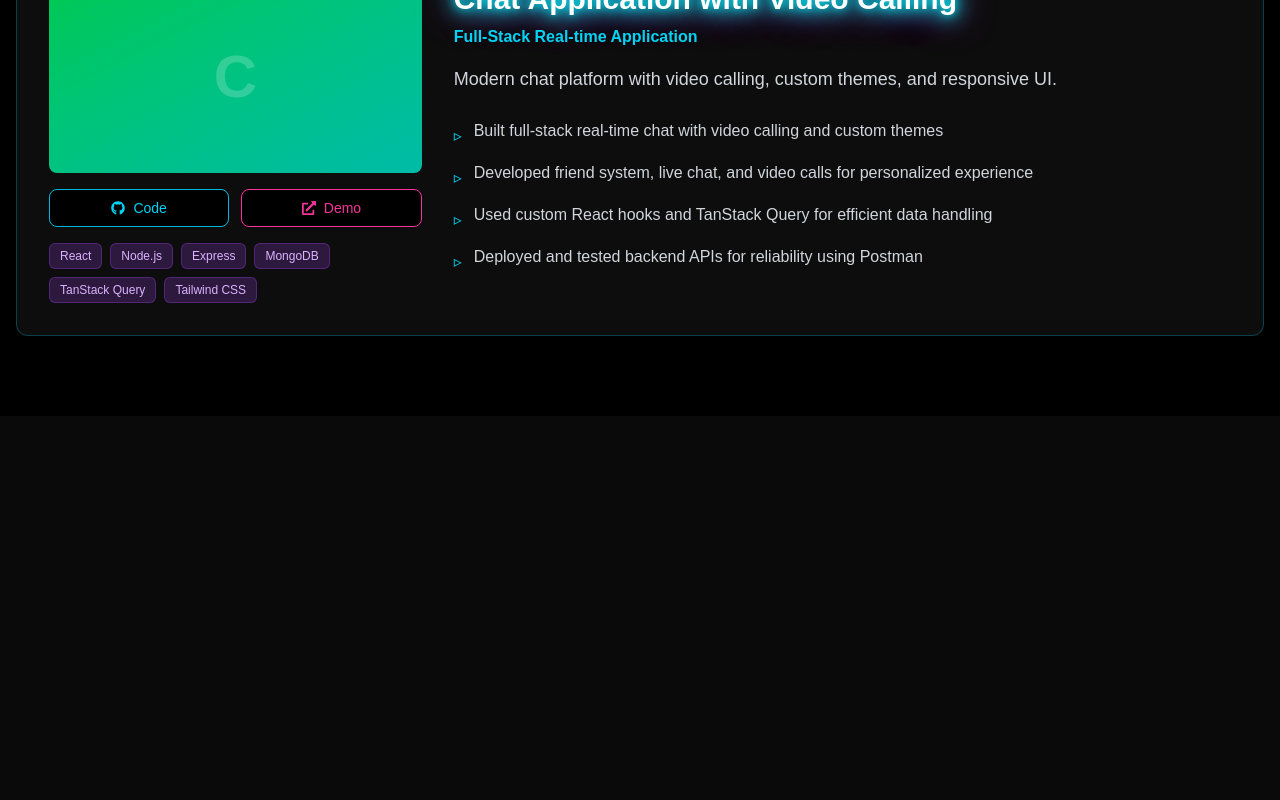
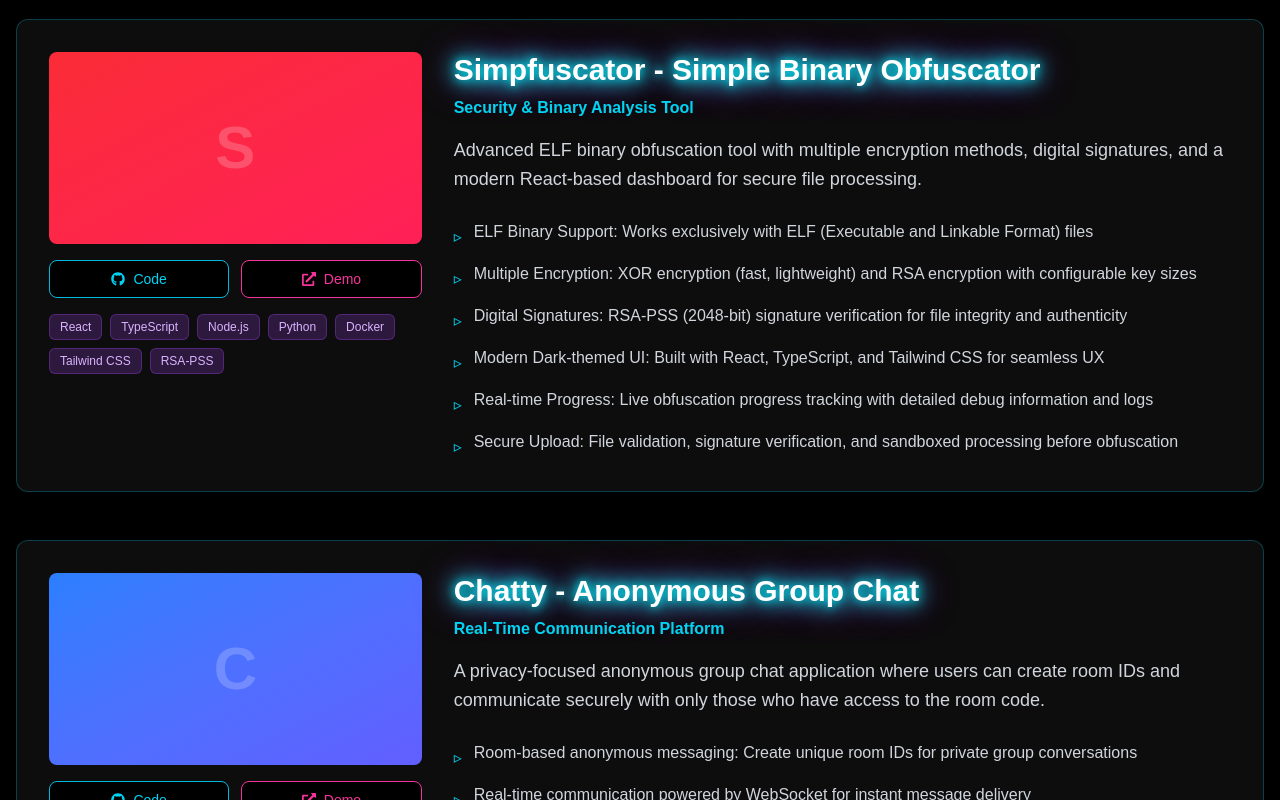
Before and after one commit to lakshya1333/Portfolio, a Next.js app: page /projects in a window 1280 px wide. Shown: the part 1220-2020 px from the top of the page. Before the commit the page ends 1636 px from the top, so only its background shows below. Built offline with nearby package versions, Linux system fonts and the light colour scheme.

Commit message:
Added all my projects

```diff
--- a/app/components/Hero.tsx
+++ b/app/components/Hero.tsx
@@ -2,12 +2,41 @@
 
 import { motion } from "framer-motion";
 import { TypeAnimation } from "react-type-animation";
-import { FaGithub, FaLinkedin, FaEnvelope, FaPhone, FaArrowRight, FaCode, FaLaptopCode, FaRocket } from "react-icons/fa";
+import { FaGithub, FaLinkedin, FaEnvelope, FaPhone, FaArrowRight, FaCode, FaLaptopCode, FaRocket, FaDownload } from "react-icons/fa";
 import Link from "next/link";
 
 export default function Hero() {
   return (
     <section className="relative min-h-screen flex flex-col overflow-hidden">
+      {/* Animated Grid Background */}
+      <div className="absolute inset-0 bg-grid-pattern opacity-20"></div>
+
+      {/* Gradient Orbs */}
+      <motion.div
+        className="absolute top-20 left-20 w-96 h-96 bg-cyan-500/20 rounded-full blur-3xl"
+        animate={{
+          scale: [1, 1.2, 1],
+          opacity: [0.3, 0.5, 0.3],
+        }}
+        transition={{
+          duration: 8,
+          repeat: Infinity,
+          ease: "easeInOut",
+        }}
+      />
+      <motion.div
+        className="absolute bottom-20 right-20 w-96 h-96 bg-purple-500/20 rounded-full blur-3xl"
+        animate={{
+          scale: [1.2, 1, 1.2],
+          opacity: [0.5, 0.3, 0.5],
+        }}
+        transition={{
+          duration: 8,
+          repeat: Infinity,
+          ease: "easeInOut",
+        }}
+      />
+
       {/* Navigation */}
       <motion.nav
         initial={{ opacity: 0, y: -20 }}
@@ -125,6 +154,15 @@ export default function Hero() {
                 </span>
               </Link>
 
+              <a
+                href="/Lakshya_Jain_CV.pdf"
+                download
+                className="group px-8 py-4 font-bold border-2 border-purple-500/50 text-purple-400 rounded-lg hover:bg-purple-500/10 hover:border-purple-500 transition-all flex items-center gap-2"
+              >
+                <FaDownload className="group-hover:animate-bounce" />
+                Download CV
+              </a>
+
               <Link
                 href="/contact"
                 className="group px-8 py-4 font-bold border-2 border-cyan-500/50 text-cyan-400 rounded-lg hover:bg-cyan-500/10 hover:border-cyan-500 transition-all flex items-center gap-2"
@@ -141,7 +179,7 @@ export default function Hero() {
               className="flex gap-4 pt-4"
             >
               <a
-                href="https://github.com/lakshya1333"
+                href="https://github.com/lakshyajain"
                 target="_blank"
                 rel="noopener noreferrer"
                 className="w-12 h-12 flex items-center justify-center bg-white/5 border border-cyan-500/30 rounded-lg hover:bg-cyan-500/10 hover:border-cyan-500 transition-all group"
@@ -149,7 +187,7 @@ export default function Hero() {
                 <FaGithub className="text-xl text-cyan-400 group-hover:scale-110 transition-transform" />
               </a>
               <a
-                href="https://linkedin.com/in/lakshya-jain-490ab9211"
+                href="https://linkedin.com/in/lakshyajain"
                 target="_blank"
                 rel="noopener noreferrer"
                 className="w-12 h-12 flex items-center justify-center bg-white/5 border border-cyan-500/30 rounded-lg hover:bg-cyan-500/10 hover:border-cyan-500 transition-all group"
--- a/app/contact/page.tsx
+++ b/app/contact/page.tsx
@@ -86,7 +86,7 @@ export default function Contact() {
               <h3 className="text-2xl font-bold text-white mb-4">Connect with me</h3>
               <div className="flex gap-4">
                 <a
-                  href="https://github.com/lakshyajain"
+                  href="https://github.com/lakshya1333"
                   target="_blank"
                   rel="noopener noreferrer"
                   className="p-4 bg-white/5 border border-cyan-500/30 rounded-lg hover:border-cyan-500/60 hover:bg-cyan-500/10 transition-all"
@@ -94,7 +94,7 @@ export default function Contact() {
                   <FaGithub className="text-3xl text-cyan-400" />
                 </a>
                 <a
-                  href="https://linkedin.com/in/lakshyajain"
+                  href="https://linkedin.com/in/lakshya-jain-490ab9211"
                   target="_blank"
                   rel="noopener noreferrer"
                   className="p-4 bg-white/5 border border-cyan-500/30 rounded-lg hover:border-cyan-500/60 hover:bg-cyan-500/10 transition-all"
--- a/app/projects/page.tsx
+++ b/app/projects/page.tsx
@@ -20,6 +20,53 @@ const projects = [
       "Collaborated on GitHub with a 6-member team using version control and code reviews",
     ],
     gradient: "from-cyan-500 to-blue-500",
+  },
+    {
+    title: "M# Hackathon Website",
+    subtitle: "Hackathon Platform (M#)",
+    description:
+      "A high-traffic hackathon platform built to host thousands of teams, manage registrations, and provide a flawless contest experience.",
+    tech: ["React", "Node.js", "AWS", "S3", "Docker"],
+    features: [
+      "Successfully handled 10,000+ site visits and 5,000+ registrations with zero downtime",
+      "Deployed on AWS with auto-scaling and health-checked services to ensure high availability",
+      "Used Amazon S3 for secure file uploads (submissions, assets) and fast content delivery",
+      "Implemented robust registration workflows, team management, and live event feeds",
+      "Designed monitoring and alerting for traffic spikes and system health",
+    ],
+    gradient: "from-indigo-500 to-violet-500",
+  },
+  {
+    title: "Simpfuscator - Simple Binary Obfuscator",
+    subtitle: "Security & Binary Analysis Tool",
+    description:
+      "Advanced ELF binary obfuscation tool with multiple encryption methods, digital signatures, and a modern React-based dashboard for secure file processing.",
+    tech: ["React", "TypeScript", "Node.js", "Python", "Docker", "Tailwind CSS", "RSA-PSS"],
+    features: [
+      "ELF Binary Support: Works exclusively with ELF (Executable and Linkable Format) files",
+      "Multiple Encryption: XOR encryption (fast, lightweight) and RSA encryption with configurable key sizes",
+      "Digital Signatures: RSA-PSS (2048-bit) signature verification for file integrity and authenticity",
+      "Modern Dark-themed UI: Built with React, TypeScript, and Tailwind CSS for seamless UX",
+      "Real-time Progress: Live obfuscation progress tracking with detailed debug information and logs",
+      "Secure Upload: File validation, signature verification, and sandboxed processing before obfuscation",
+    ],
+    gradient: "from-red-500 to-rose-500",
+  },
+  {
+    title: "Chatty - Anonymous Group Chat",
+    subtitle: "Real-Time Communication Platform",
+    description:
+      "A privacy-focused anonymous group chat application where users can create room IDs and communicate securely with only those who have access to the room code.",
+    tech: ["React", "TypeScript", "WebSocket", "Node.js", "Express", "Tailwind CSS"],
+    features: [
+      "Room-based anonymous messaging: Create unique room IDs for private group conversations",
+      "Real-time communication powered by WebSocket for instant message delivery",
+      "Built with TypeScript for type-safe, maintainable, and scalable codebase",
+      "Privacy-first design: No personal information required, messages tied only to room IDs",
+      "Modern UI with Tailwind CSS: Clean, responsive interface for seamless chatting experience",
+      "Upcoming features: Image/video sharing, GIF support, and peer-to-peer money transfers",
+    ],
+    gradient: "from-blue-500 to-indigo-500",
   },
   {
     title: "Multithreaded Proxy Web Server",
@@ -48,6 +95,69 @@ const projects = [
       "Deployed and tested backend APIs for reliability using Postman",
     ],
     gradient: "from-green-500 to-teal-500",
+  },
+  {
+    title: "Progress Tracker",
+    subtitle: "GitHub to LaTeX Resume Generator",
+    description:
+      "Automated resume builder that integrates with GitHub to fetch your contributions, projects, and stats, then converts them into professional LaTeX-formatted resumes for interviews.",
+    tech: ["React", "Node.js", "GitHub API", "LaTeX", "Express", "OAuth"],
+    features: [
+      "Integrated GitHub OAuth for secure account authentication and data fetching",
+      "Automatically extracts repository stats, commit history, languages, and project descriptions",
+      "Generates professionally formatted LaTeX resumes with customizable templates",
+      "Real-time preview of generated resume with one-click PDF export functionality",
+      "Built REST APIs to process GitHub data and compile LaTeX documents on the server",
+    ],
+    gradient: "from-amber-500 to-orange-500",
+  },
+  {
+    title: "Stock Analytics Dashboard",
+    subtitle: "Data Science & Financial Analysis",
+    description:
+      "Comprehensive stock market analysis tool built with Python and Jupyter Notebook, featuring advanced data visualization, trend analysis, and predictive insights for investment decisions.",
+    tech: ["Python", "Jupyter", "Pandas", "NumPy", "Matplotlib", "Seaborn", "Plotly"],
+    features: [
+      "Real-time stock data analysis with historical trend visualization and pattern recognition",
+      "Interactive visualizations: Candlestick charts, moving averages, volume analysis, and correlation heatmaps",
+      "Statistical analysis: Calculate volatility, RSI, MACD, Bollinger Bands, and other technical indicators",
+      "Comparative portfolio analysis: Compare multiple stocks and analyze risk-return profiles",
+      "Data-driven insights: Generate automated findings and recommendations based on statistical patterns",
+      "Built with Pandas for data manipulation and Plotly/Seaborn for professional-grade visualizations",
+    ],
+    gradient: "from-emerald-500 to-cyan-500",
+  },
+  {
+    title: "Mental Health & Wellness Platform",
+    subtitle: "Full-Stack Wellbeing Application",
+    description:
+      "A comprehensive mental health platform with mood tracking, anonymous peer support, interactive games, and personalized wellness dashboards to help users manage their mental wellbeing.",
+    tech: ["React", "Node.js", "Express", "MongoDB", "Socket.io", "JWT", "Chart.js"],
+    features: [
+      "Secure user authentication with JWT tokens and encrypted password storage",
+      "Interactive mood tracking dashboard with beautiful charts showing emotional patterns over time",
+      "Anonymous chat rooms: Connect with peers for support without revealing personal identity",
+      "Mental wellness games: Brain-training puzzles, mindfulness exercises, and stress-relief activities",
+      "Personalized insights: AI-driven mood analysis and suggestions based on user data patterns",
+      "Real-time notifications and reminders for self-care activities and wellness check-ins",
+    ],
+    gradient: "from-pink-500 to-purple-500",
+  },
+  {
+    title: "MyBrain - Content Management Hub",
+    subtitle: "Full-Stack Content Organization Platform",
+    description:
+      "A personal knowledge management system where users can save, organize, and access important YouTube videos and Twitter tweets in one centralized platform.",
+    tech: ["TypeScript", "React", "Tailwind CSS", "MongoDB", "Express", "JWT", "Zod", "Render"],
+    features: [
+      "Save and organize YouTube videos and Twitter tweets with tags and categories",
+      "Secure authentication with JWT tokens and custom middleware for protected routes",
+      "Input validation using Zod schemas to ensure data integrity and type safety",
+      "MongoDB database for efficient storage and retrieval of bookmarked content",
+      "Clean, intuitive UI built with React and Tailwind CSS for seamless content browsing",
+      "Deployed on Render with optimized performance and reliable uptime for production use",
+    ],
+    gradient: "from-violet-500 to-fuchsia-500",
   },
 ];
 
```
Also changed, not shown: 1 other file (tests, documents, lock files or other folders).
